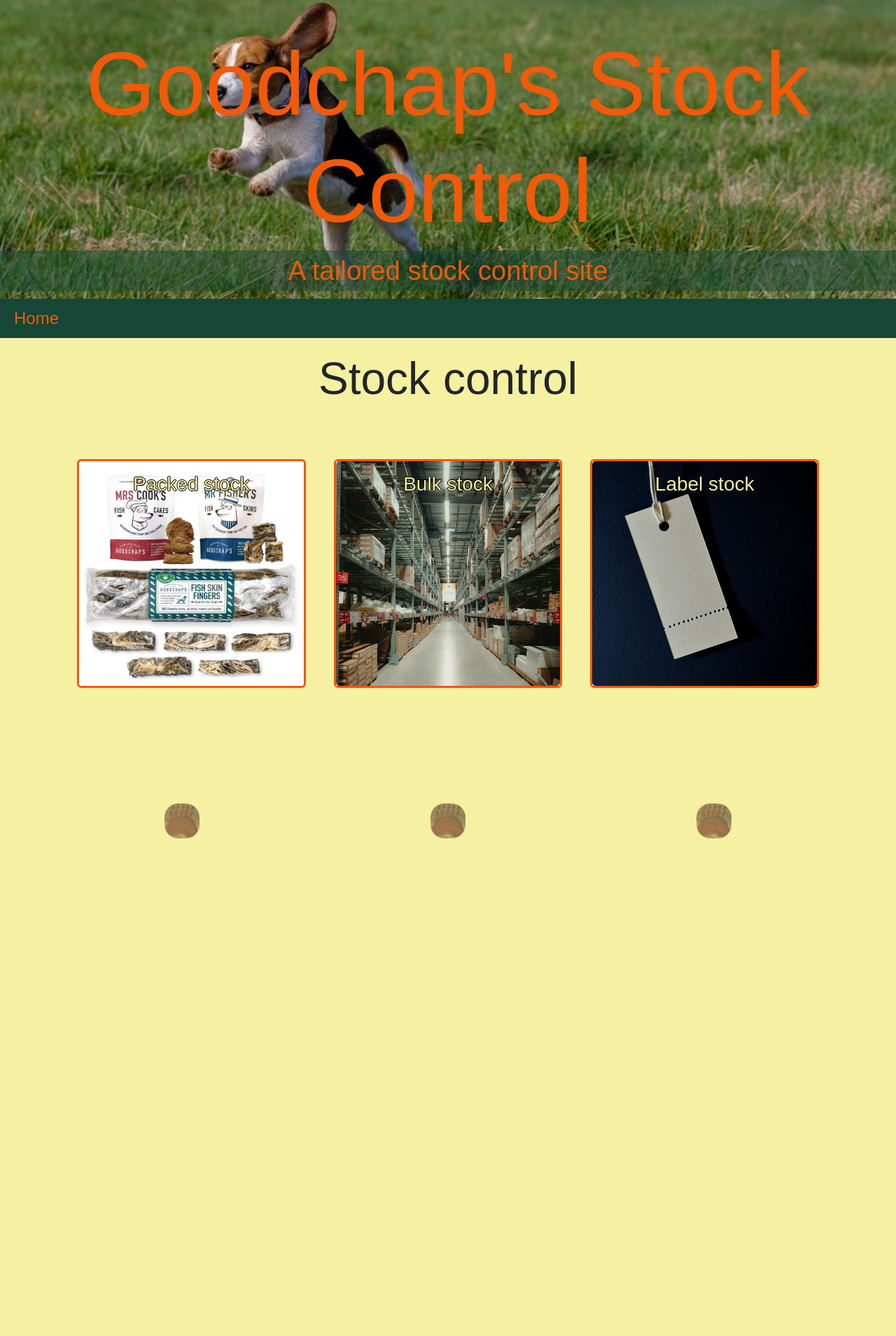
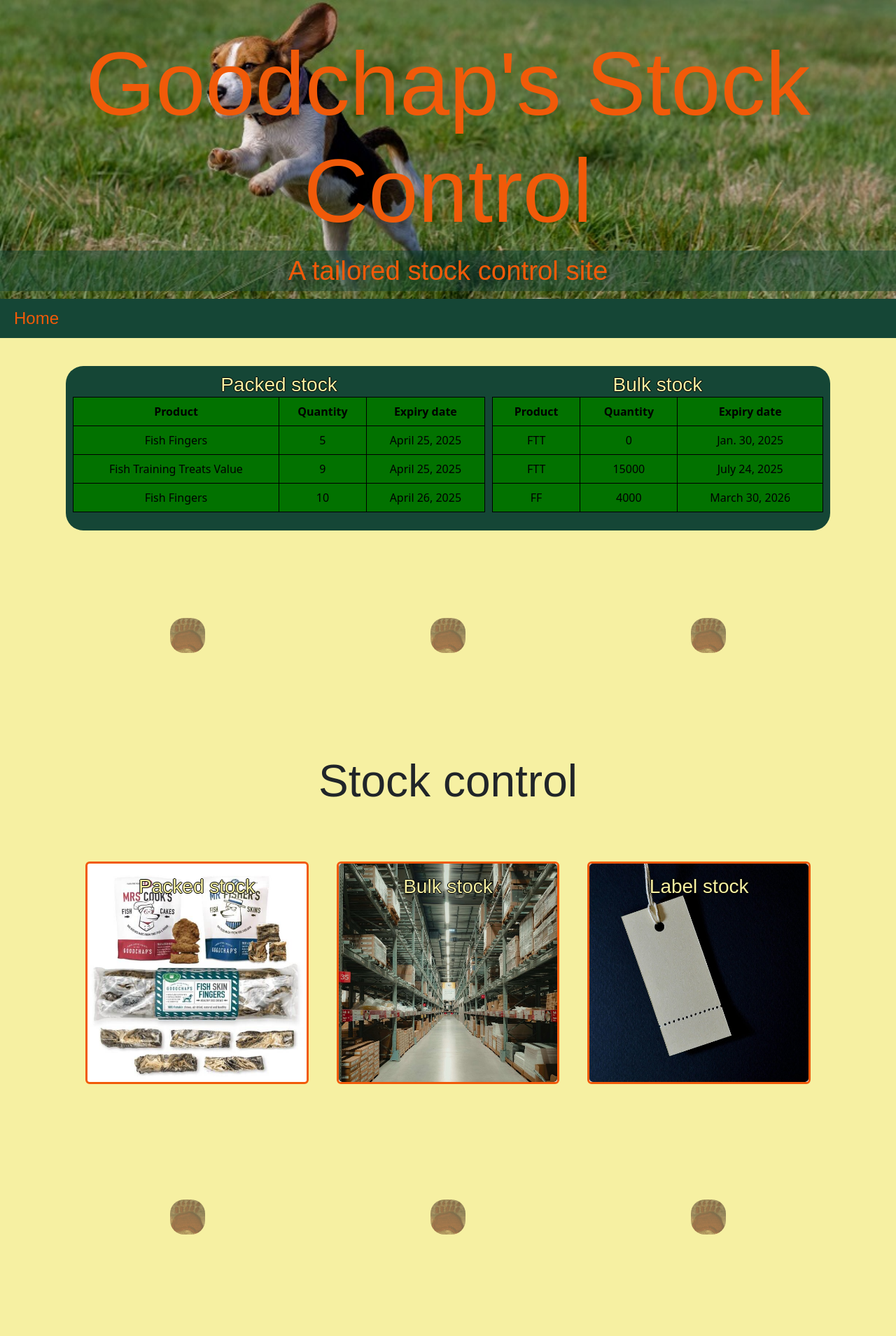
Before and after one commit to Corentin-Vidick/P4-JSDogTraining, a Django app: page / in a window 1280 px wide. Shown: the whole page at 70% size. Before the commit the page ends 1198 px from the top, so only its background shows below. Run offline with Django 3.2, Linux system fonts and the light colour scheme; data comes from the database, SQL or seed files in the repository; both versions use the stored data as it was after the commit; some libraries are stand-ins or nearby versions; some web fonts are replaced.

Commit message:
Short dated stock diplay on home page

```diff
--- a/home/templates/home/home.html
+++ b/home/templates/home/home.html
@@ -3,6 +3,68 @@
 {% block content %}
 {% load static %}
 <div class="container">
+
+    <div class="container">
+        <div class="short-dated">
+            <div>
+            <!-- Short dated packed stock table -->
+                <h3 class="card-title">Packed stock</h3>
+                <table class="stock-table table">
+                    <thead>
+                        <tr>
+                            <th>Product</th>
+                            <th>Quantity</th>
+                            <th>Expiry date</th>
+                        </tr>
+                    </thead>
+                    <tbody>
+                        {% for stock in first_packed_stock %}
+                            <tr>
+                                <td>{{ stock.product }}</td>
+                                <td>{{ stock.quantity }}</td>
+                                <td>{{ stock.expiry_date }}</td>
+                            </tr>
+                        {% endfor %}
+                    </tbody>
+                </table>
+            </div>
+            <div>
+            <!-- Short dated bulk stock table -->
+                <h3 class="card-title">Bulk stock</h3>
+                <table class="stock-table table">
+                    <thead>
+                        <tr>
+                            <th>Product</th>
+                            <th>Quantity</th>
+                            <th>Expiry date</th>
+                        </tr>
+                    </thead>
+                    <tbody>
+                        {% for stock in first_bulk_stock %}
+                            <tr>
+                                <td>{{ stock.name }}</td>
+                                <td>{{ stock.quantity }}</td>
+                                <td>{{ stock.expiry_date }}</td>
+                            </tr>
+                        {% endfor %}
+                    </tbody>
+                </table>
+            </div>
+        </div>
+
+    <!-- Repeatable row to give space to the page -->
+    <div class="row spacer">
+        <div class="col">
+            <img src="{% static 'images/pawprint.jpg' %}" class="spacer-img" alt="Pawprint">
+        </div>
+        <div class="col">
+            <img src="{% static 'images/pawprint.jpg' %}" class="spacer-img" alt="Pawprint">
+        </div>
+        <div class="col">
+            <img src="{% static 'images/pawprint.jpg' %}" class="spacer-img" alt="Pawprint">
+        </div>
+    </div>
+
     <div class="row services-section">
         <h2>Stock control</h2>
         <!-- Packed stock -->
--- a/home/views.py
+++ b/home/views.py
@@ -1,9 +1,26 @@
 from django.shortcuts import render
 from django.views import generic, View
+import datetime
+
+from stock.models import Product, PackedStock, BulkStock
 
 
 def home(request):
     """
-    Contact form success confirmation
+    Displays short-dated stock for easy visualisation
     """
-    return render(request, "home/home.html")
+    print("Displaying short dated stock")
+    packed_stock = PackedStock.objects.all().order_by('expiry_date')[:3]
+    if packed_stock.exists():
+        print(packed_stock)
+    bulk_stock = BulkStock.objects.all().order_by('expiry_date')[:3]
+    if bulk_stock.exists():
+        print(bulk_stock)
+    #         for stock in bulk_stock:
+    #             if stock.quantity > 0:
+    #                 first_bulk_stock = stock
+    #                 print(first_bulk_stock)
+    #                 break
+    return render(request, "home/home.html", {
+        'first_packed_stock': packed_stock,
+        'first_bulk_stock': bulk_stock,})
--- a/jstraining/settings.py
+++ b/jstraining/settings.py
@@ -17,7 +17,7 @@ TEMPLATES_DIR = os.path.join(BASE_DIR, 'templates')
 SECRET_KEY = os.environ.get('SECRET_KEY')
 
 # SECURITY WARNING: don't run with debug turned on in production!
-DEBUG = os.environ.get('DEBUG', False)
+DEBUG = os.environ.get('DEBUG', True)
 
 ALLOWED_HOSTS = ['jstraining.herokuapp.com', 'localhost']
 
--- a/static/css/style.css
+++ b/static/css/style.css
@@ -11,6 +11,10 @@ body {
 }
 
 h1, .nav-link, .navbar-brand, #catchline {
+    color: #F15A09;
+}
+
+h3 {
     color: #F15A09;
 }
 
@@ -106,6 +110,10 @@ p, .text-link, h3, .post-title {
     font-size: 3em;
 }
 
+.stock-table {
+    text-align: center;
+}
+
 
 /* Margins and padding */
 .navbar, .navbar-expand-sm .navbar-nav .nav-link {
@@ -156,6 +164,12 @@ footer {
 .card {
     margin-top: 3rem;
   }
+
+.short-dated {
+    margin-top: 40px;
+    padding: 10px;
+    border-radius: 25px;
+}
 
 #posts {
     margin-bottom: 4rem;
@@ -236,6 +250,14 @@ th, td {
     padding-left: 5%;
   }
 
-.stock_table {
+.stock-table {
     width: 100%;
+    --bs-body-bg: rgb(2, 114, 0);
 }
+
+.short-dated {
+    display: grid;
+    grid-template-columns: auto auto;
+    grid-gap: 10px;
+    background-color: #154636;
+}
```
Also changed, not shown: db.sqlite3.
